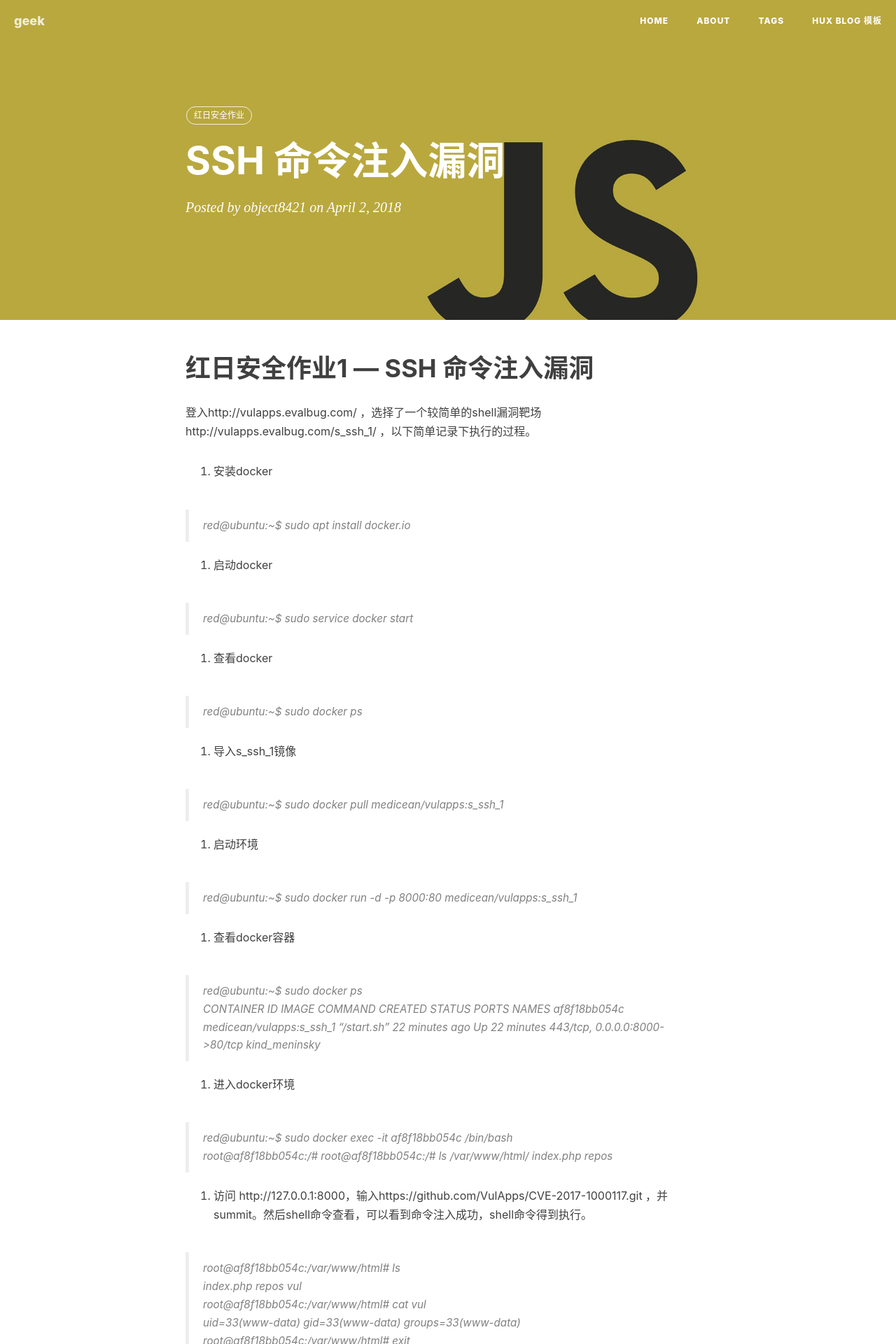
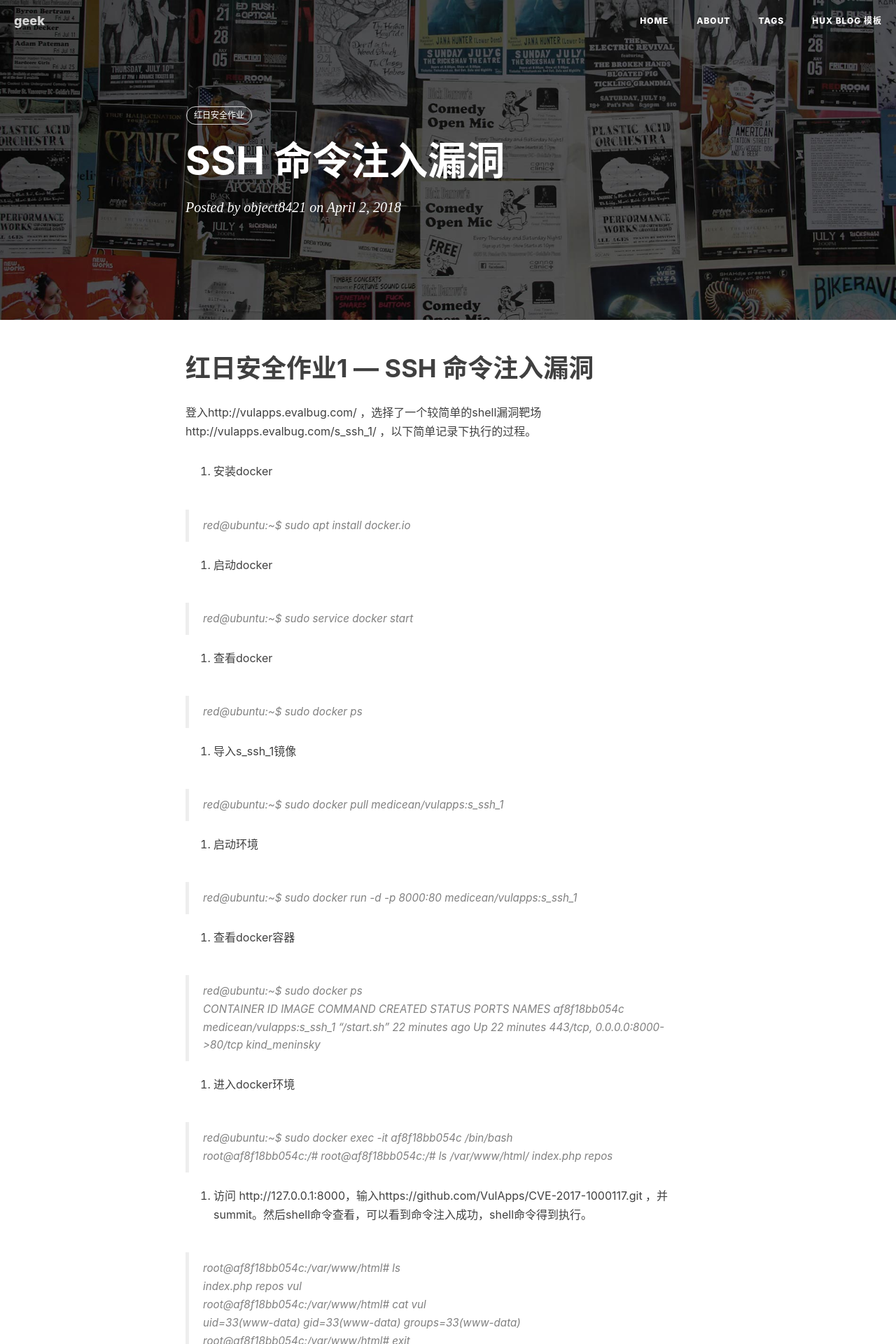
Before and after one commit to object8421/blogplus, a Jekyll site: the page built from _posts/2018-04-02-SSH 命令注入漏洞1-2018.markdown, in a window 1280 px wide. Shown: the top 1920 px of the page at 70% size. Built offline with Jekyll 4.4.1, drawn with Linux system fonts in a browser that asks for light colours; nearby versions of some CDN libraries; comment, search, counter and statistics services are not loaded.

Commit message:
Update 2018-04-02-SSH 命令注入漏洞1-2018.markdown

```diff
--- a/_posts/2018-04-02-SSH 命令注入漏洞1-2018.markdown
+++ b/_posts/2018-04-02-SSH 命令注入漏洞1-2018.markdown
@@ -4,7 +4,7 @@ title:      "SSH 命令注入漏洞"
 subtitle:   " "
 date:       2018-04-02
 author:     "object8421"
-header-img: "img/post-bg-js-version.jpg"
+header-img: "img/home-bg.jpg"
 tags:
     - 红日安全作业
 ---
```
